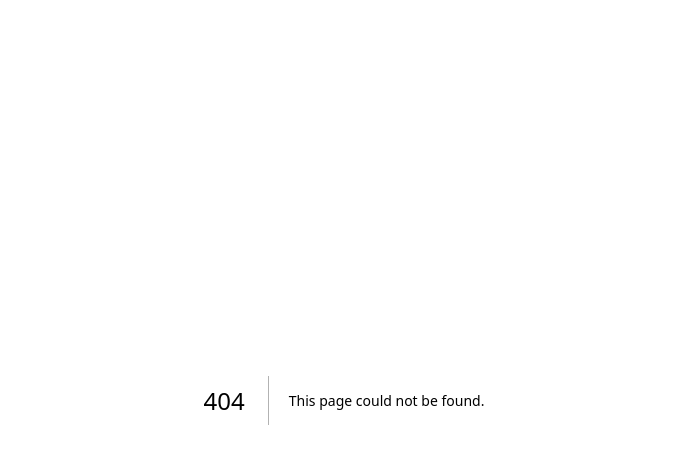
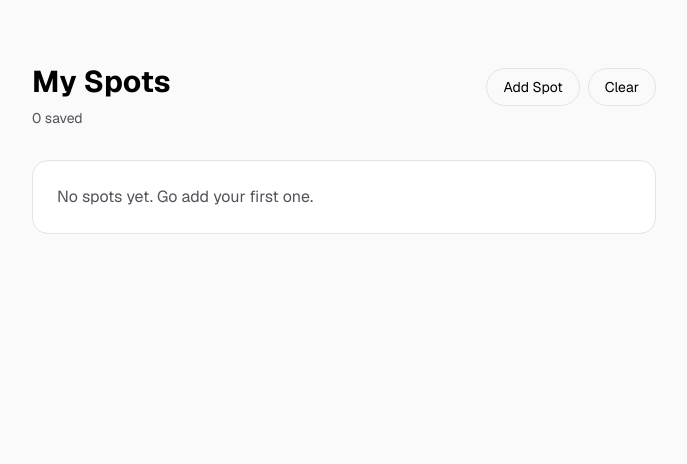
Before and after one commit to mellerbeck/mewp-spotter, a Next.js app: page /spots in a window 1280 px wide. Before the commit this address had no page. Shown: the top 464 px of the page, without its empty margins (296-983 px from the left). Built offline with nearby package versions, Linux system fonts and the light colour scheme.

Commit message:
Add My Spots page

```diff
--- a/app/page.tsx
+++ b/app/page.tsx
@@ -19,7 +19,9 @@ export default function Home() {
   Add a MEWP Spot
 </a>
 
-
+<a href="/spots" className="text-sm text-zinc-600 underline dark:text-zinc-400">
+  View my spots
+</a>
 
         <p className="text-sm text-zinc-500 dark:text-zinc-500">
           Coming soon.
--- a/app/spot/page.tsx
+++ b/app/spot/page.tsx
@@ -36,6 +36,7 @@ export default function SpotPage() {
     existing.unshift(spot);
     localStorage.setItem(key, JSON.stringify(existing));
     setStatus("Saved locally ✅");
+    window.location.href = "/spots";
   }
 
   return (
--- /dev/null
+++ b/app/spots/page.tsx
@@ -0,0 +1,103 @@
+"use client";
+
+import { useEffect, useMemo, useState } from "react";
+
+type Spot = {
+  brand: string;
+  type: string;
+  note?: string;
+  loc: { lat: number; lng: number } | null;
+  ts: string;
+};
+
+export default function SpotsPage() {
+  const [spots, setSpots] = useState<Spot[]>([]);
+
+  useEffect(() => {
+    const key = "mewp_spots";
+    const raw = localStorage.getItem(key) || "[]";
+    try {
+      setSpots(JSON.parse(raw));
+    } catch {
+      setSpots([]);
+    }
+  }, []);
+
+  const count = useMemo(() => spots.length, [spots]);
+
+  function clearAll() {
+    localStorage.removeItem("mewp_spots");
+    setSpots([]);
+  }
+
+  return (
+    <div className="min-h-screen bg-zinc-50 font-sans dark:bg-black">
+      <main className="mx-auto max-w-2xl px-6 py-16 text-black dark:text-zinc-50">
+        <div className="flex items-baseline justify-between gap-4">
+          <div>
+            <h1 className="text-3xl font-bold">My Spots</h1>
+            <p className="mt-2 text-sm text-zinc-600 dark:text-zinc-400">
+              {count} saved
+            </p>
+          </div>
+
+          <div className="flex gap-2">
+            <a
+              href="/spot"
+              className="rounded-full border border-zinc-200 px-4 py-2 text-sm hover:bg-black/[.04] dark:border-zinc-800 dark:hover:bg-white/[.08]"
+            >
+              Add Spot
+            </a>
+            <button
+              onClick={clearAll}
+              className="rounded-full border border-zinc-200 px-4 py-2 text-sm hover:bg-black/[.04] dark:border-zinc-800 dark:hover:bg-white/[.08]"
+            >
+              Clear
+            </button>
+          </div>
+        </div>
+
+        <div className="mt-8 grid gap-3">
+          {spots.length === 0 ? (
+            <div className="rounded-2xl border border-zinc-200 bg-white p-6 text-zinc-600 dark:border-zinc-800 dark:bg-black dark:text-zinc-400">
+              No spots yet. Go add your first one.
+            </div>
+          ) : (
+            spots.map((s, i) => (
+              <div
+                key={`${s.ts}-${i}`}
+                className="rounded-2xl border border-zinc-200 bg-white p-5 dark:border-zinc-800 dark:bg-black"
+              >
+                <div className="flex items-start justify-between gap-4">
+                  <div>
+                    <div className="text-lg font-semibold">
+                      {s.brand} · {s.type}
+                    </div>
+                    {s.note ? (
+                      <div className="mt-1 text-sm text-zinc-600 dark:text-zinc-400">
+                        {s.note}
+                      </div>
+                    ) : null}
+                  </div>
+                  <div className="text-xs text-zinc-500">
+                    {new Date(s.ts).toLocaleString()}
+                  </div>
+                </div>
+
+                {s.loc ? (
+                  <div className="mt-3 text-xs text-zinc-500">
+                    {s.loc.lat.toFixed(6)}, {s.loc.lng.toFixed(6)}
+                  </div>
+                ) : (
+                  <div className="mt-3 text-xs text-zinc-500">
+                    No location saved
+                  </div>
+                )}
+              </div>
+            ))
+          )}
+        </div>
+      </main>
+    </div>
+  );
+}
```
